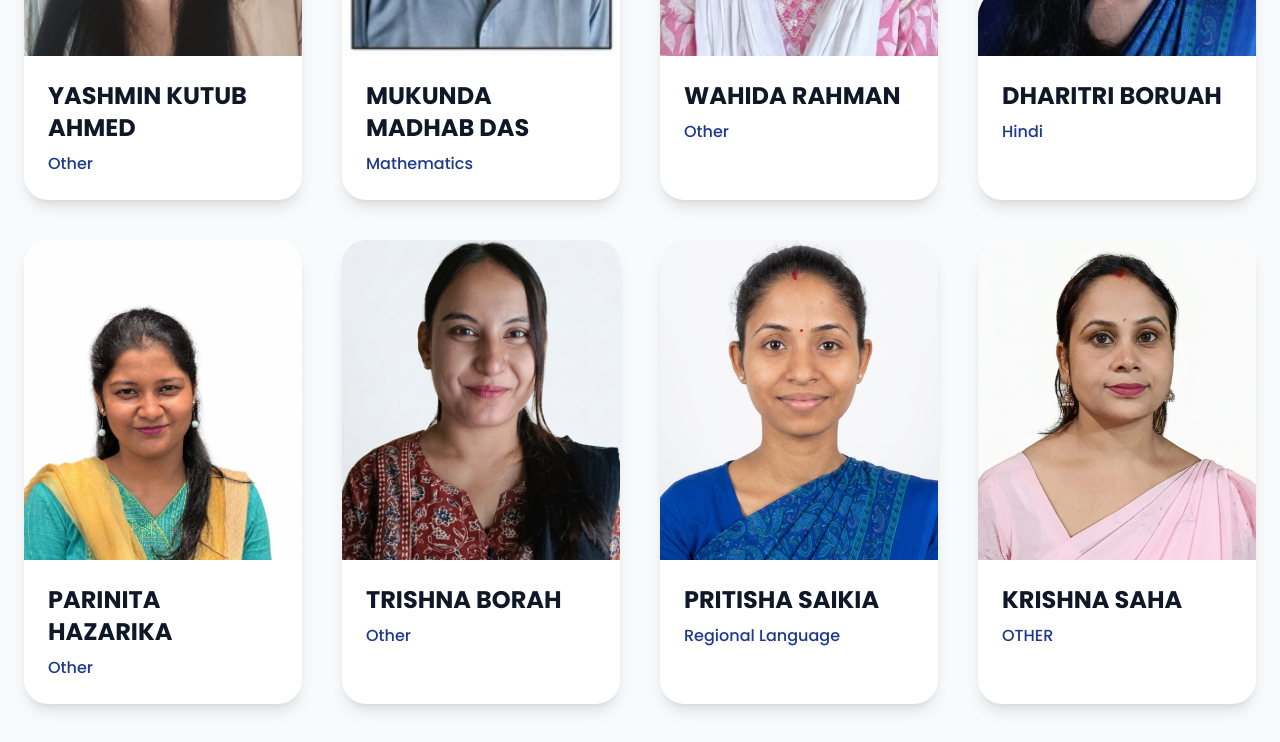
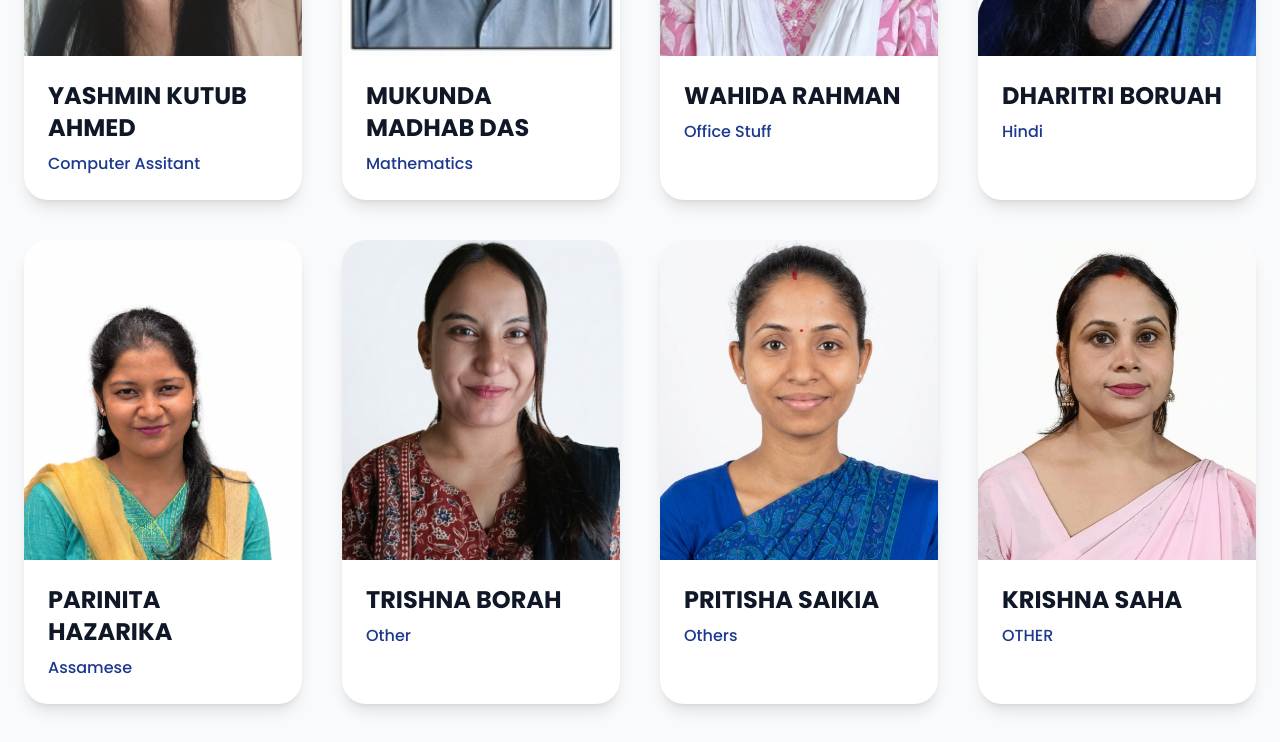
Before and after one commit to jpt76cnznh-star/royal-oak-school, a React (Vite) app: page /faculty in a window 1280 px wide. Shown: the part 3500-4242 px from the top of the page. Built offline with nearby package versions, Linux system fonts and the light colour scheme; no server answers.

Commit message:
Update facultyData.js

```diff
--- a/src/data/facultyData.js
+++ b/src/data/facultyData.js
@@ -114,7 +114,7 @@ const facultyData = [
   id: 13,
   image: teacher13,
   name: "YASHMIN KUTUB AHMED",
-  subject: "Other",
+  subject: "Computer Assitant",
 },
 
 {
@@ -128,7 +128,7 @@ const facultyData = [
   id: 17,
   image: teacher17,
   name: "WAHIDA RAHMAN",
-  subject: "Other",
+  subject: "Office Stuff",
 },
 
 
@@ -143,7 +143,7 @@ const facultyData = [
   id: 19,
   image: teacher19,
   name: "PARINITA HAZARIKA",
-  subject: "Other",
+  subject: "Assamese",
 },
 
 {
@@ -157,7 +157,7 @@ const facultyData = [
   id: 20,
   image: teacher20,
   name: "PRITISHA SAIKIA",
-  subject: "Regional Language",
+  subject: "Others",
 },
 
  {
@@ -171,14 +171,14 @@ const facultyData = [
   id: 24,
   image: teacher24,
   name: "SAGORIKA BHOWMICK",
-  subject: "OTHER",
+  subject: "English",
 },
 
     {
   id: 25,
   image: teacher25,
   name: "FARIMA AHMED",
-  subject: "OTHER",
+  subject: "Office Stuff",
 },
 
 
```
